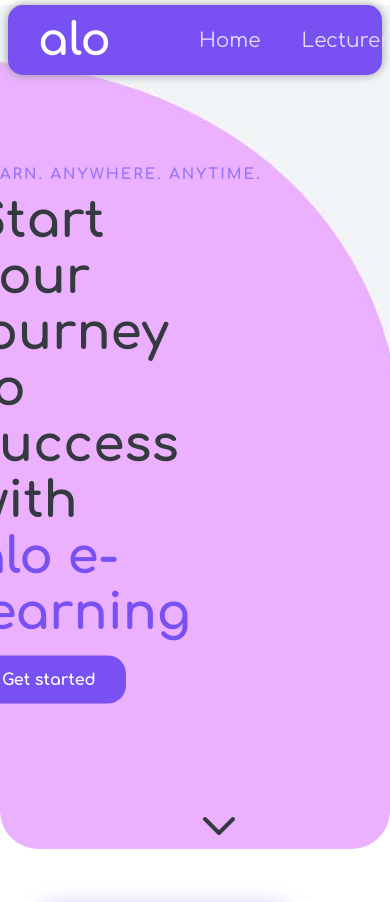
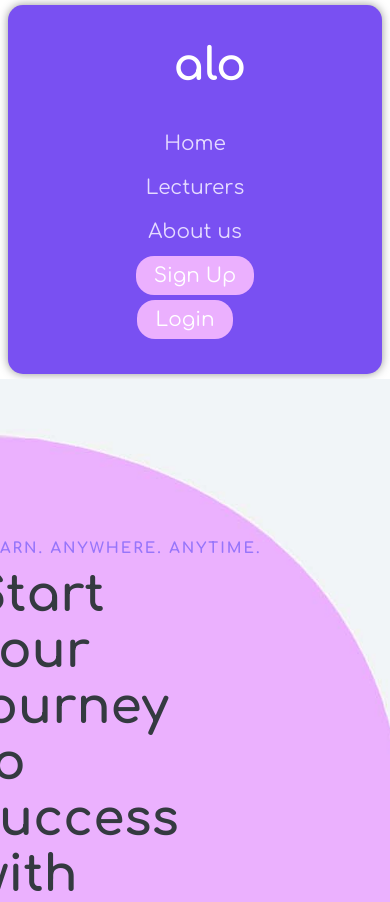
Before and after one commit to JONTI0000/E-learning-Platform, a Django app: page / in a window 390 px wide; the page is wider, and only the part inside the window is pictured. Shown: the top 902 px of that part. Run offline with Django 4.2, Linux system fonts and the light colour scheme.

Commit message:
adding a little responsiveness

```diff
--- a/templates/home.html
+++ b/templates/home.html
@@ -20,8 +20,9 @@
     />
   </head>
   <body>
+    {% include "nav.html" %}
     <header>
-        {% include "nav.html" %}
+
       <div class="section-1">
         <p class="first-line">Learn. Anywhere. Anytime.</p>
         <h1>
--- a/templates/nav.html
+++ b/templates/nav.html
@@ -24,7 +24,12 @@
     visibility: hidden;
   }
 }
-
+@media only screen and (max-width: 900px) {
+  nav{
+    flex-direction: column;
+    height: auto;
+  }
+}
 
 </style>
 
```
